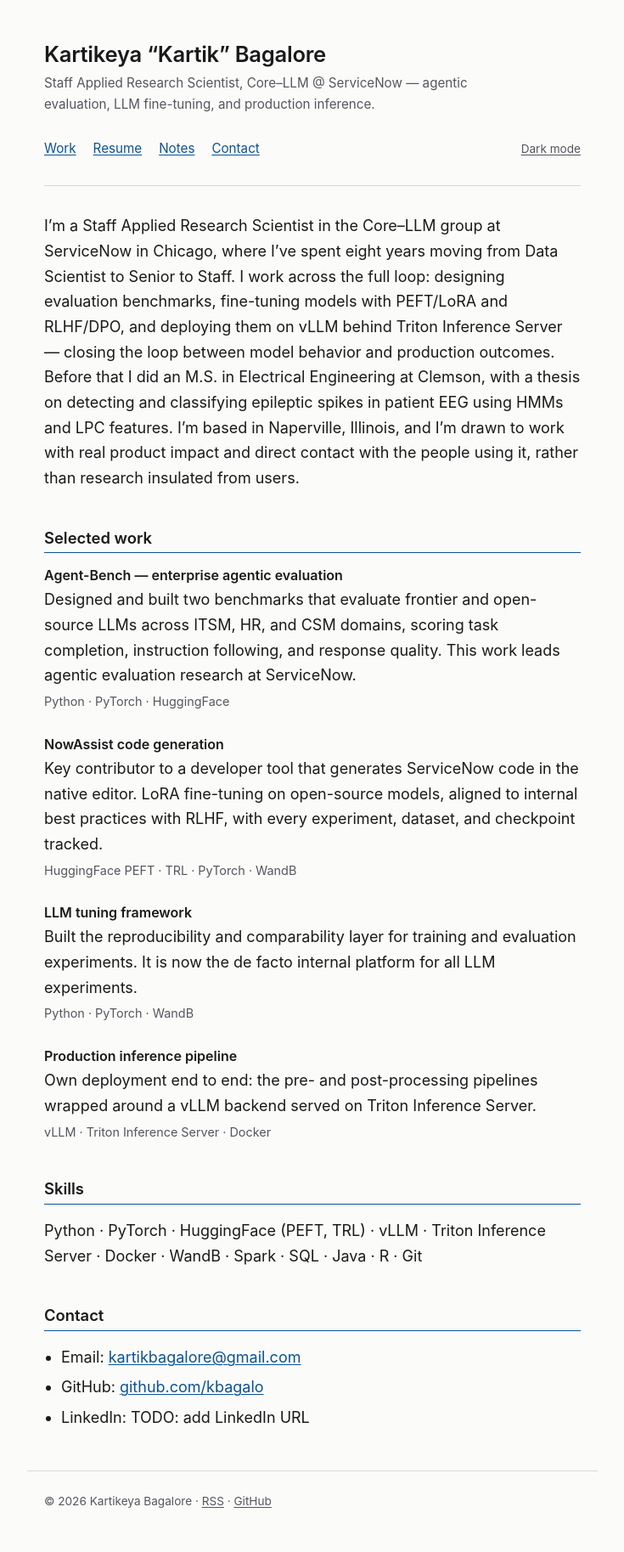
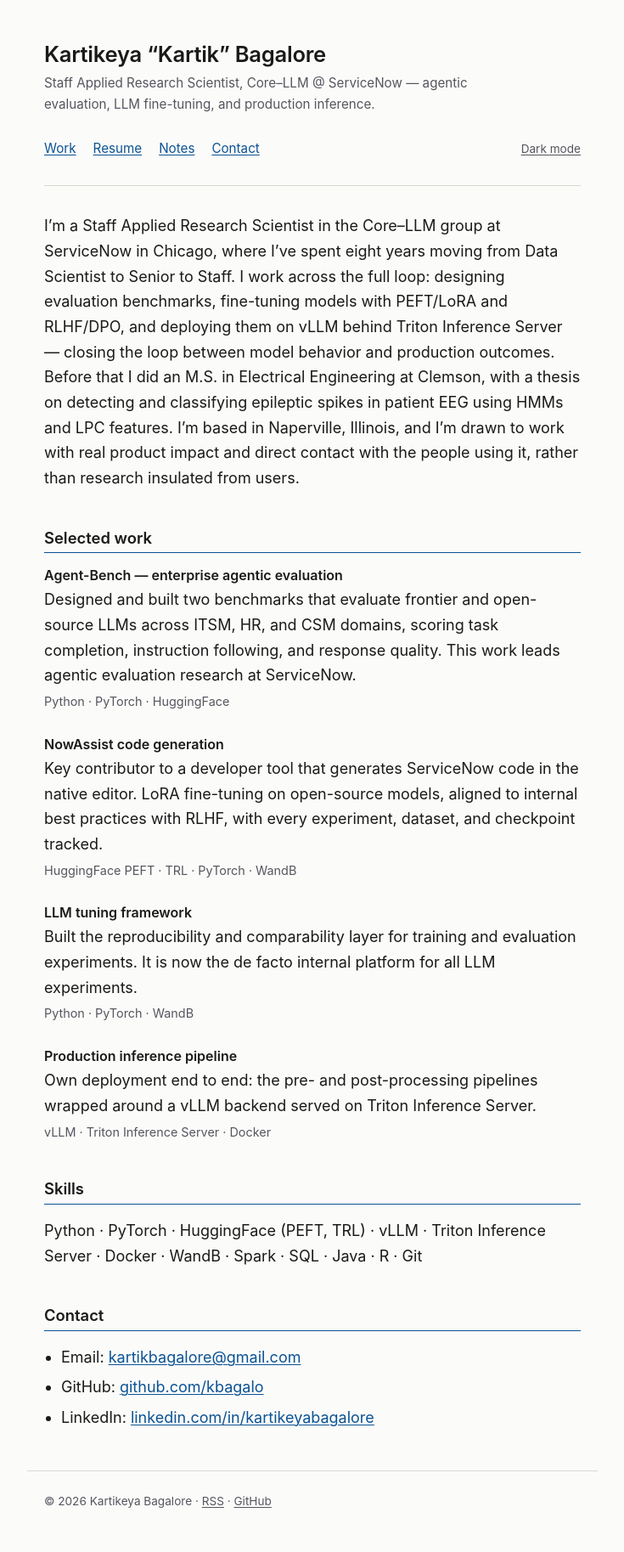
Before and after one commit to kbagalo/kbagalo.github.io, a Jekyll site: the page built from index.md, in a window 1280 px wide. Shown: the whole page at 85% size, without its empty margins (272-1007 px from the left). Built offline with Jekyll 4.4.1, drawn with Linux system fonts in a browser that asks for light colours.

Commit message:
Add LinkedIn URL to contact section
Co-Authored-By: Claude Opus 5 <noreply@anthropic.com>

```diff
--- a/index.md
+++ b/index.md
@@ -21,4 +21,4 @@ Python · PyTorch · HuggingFace (PEFT, TRL) · vLLM · Triton Inference Server
 
 - Email: <span data-email-user="kartikbagalore" data-email-domain="gmail.com">kartikbagalore [at] gmail [dot] com</span>
 - GitHub: [github.com/kbagalo](https://github.com/kbagalo)
-- LinkedIn: TODO: add LinkedIn URL
+- LinkedIn: [linkedin.com/in/kartikeyabagalore](https://www.linkedin.com/in/kartikeyabagalore/)
```
